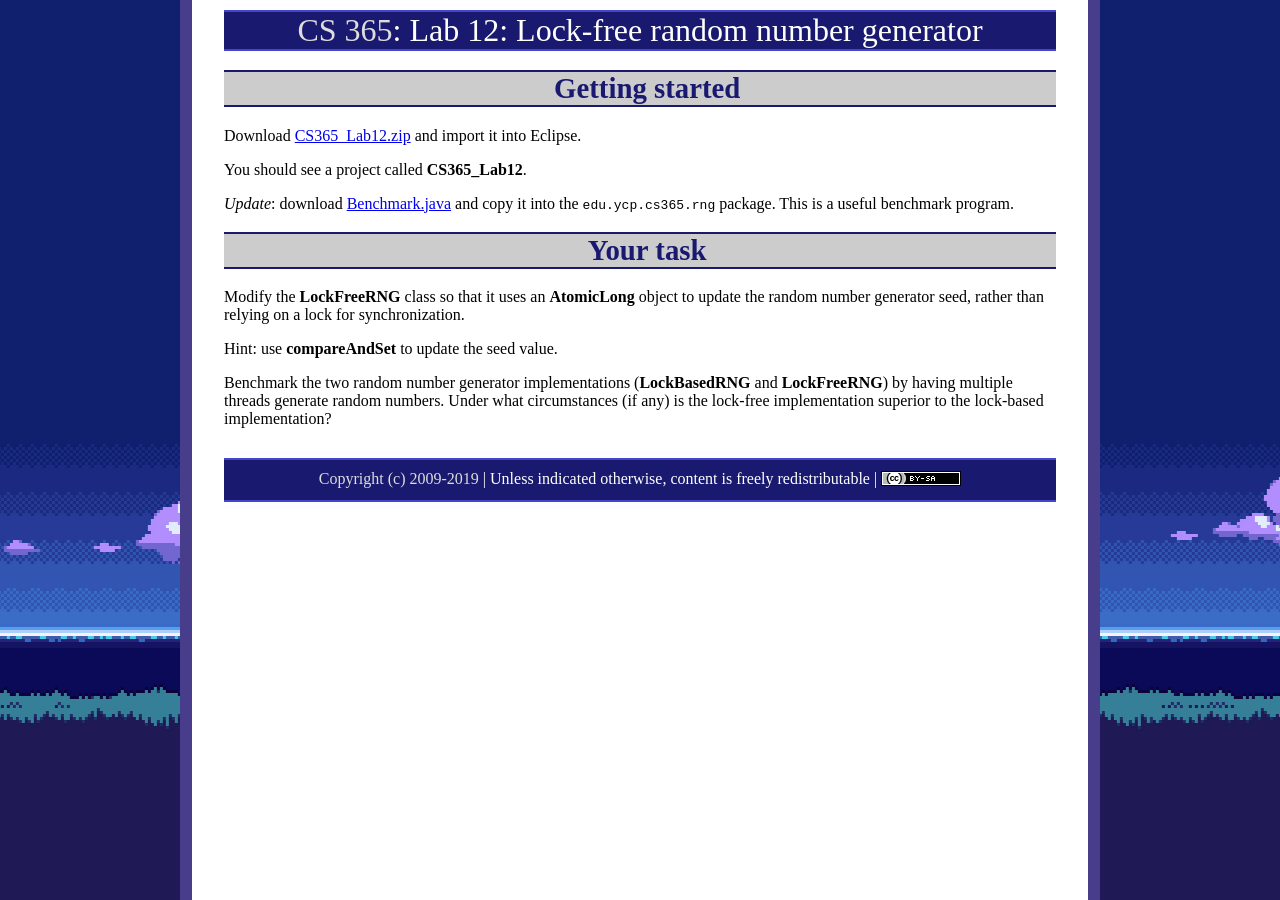
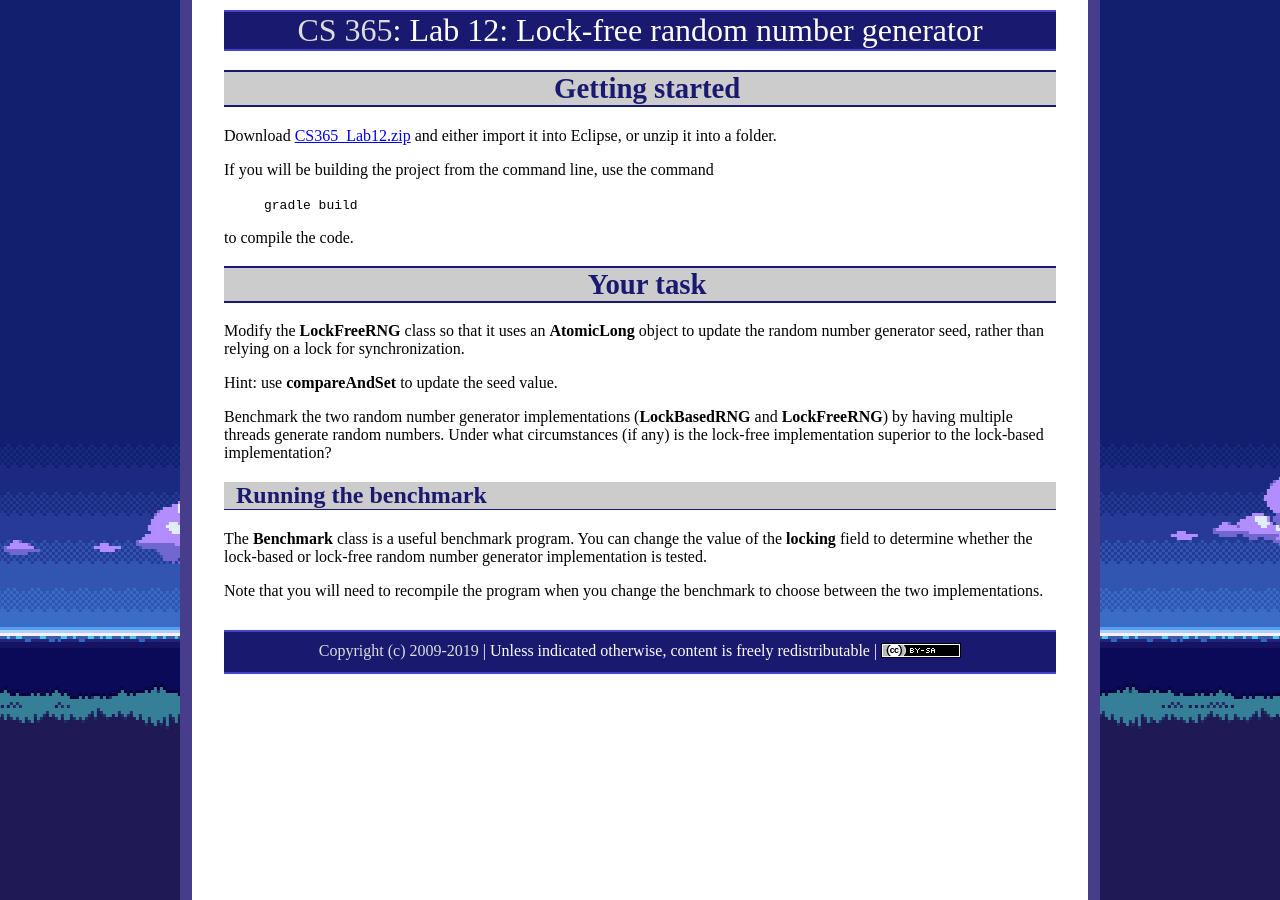
Before and after one commit to ycpcs/cs365-spring2019, a Jekyll site: the page built from labs/lab12.md, in a window 1280 px wide. Built offline with Jekyll 4.4.1, drawn with Linux system fonts in a browser that asks for light colours.

Commit message:
instructions about compiling from command line

```diff
--- a/labs/lab12.md
+++ b/labs/lab12.md
@@ -5,11 +5,13 @@ title: "Lab 12: Lock-free random number generator"
 
 # Getting started
 
-Download [CS365\_Lab12.zip](CS365_Lab12.zip) and import it into Eclipse.
+Download [CS365\_Lab12.zip](CS365_Lab12.zip) and either import it into Eclipse, or unzip it into a folder.
 
-You should see a project called **CS365\_Lab12**.
+If you will be building the project from the command line, use the command
 
-*Update*: download [Benchmark.java](Benchmark.java) and copy it into the `edu.ycp.cs365.rng` package.  This is a useful benchmark program.
+> `gradle build`
+
+to compile the code.
 
 # Your task
 
@@ -18,3 +20,9 @@ Modify the **LockFreeRNG** class so that it uses an **AtomicLong** object to upd
 Hint: use **compareAndSet** to update the seed value.
 
 Benchmark the two random number generator implementations (**LockBasedRNG** and **LockFreeRNG**) by having multiple threads generate random numbers.  Under what circumstances (if any) is the lock-free implementation superior to the lock-based implementation?
+
+## Running the benchmark
+
+The **Benchmark** class is a useful benchmark program.  You can change the value of the **locking** field to determine whether the lock-based or lock-free random number generator implementation is tested.
+
+Note that you will need to recompile the program when you change the benchmark to choose between the two implementations.
```
